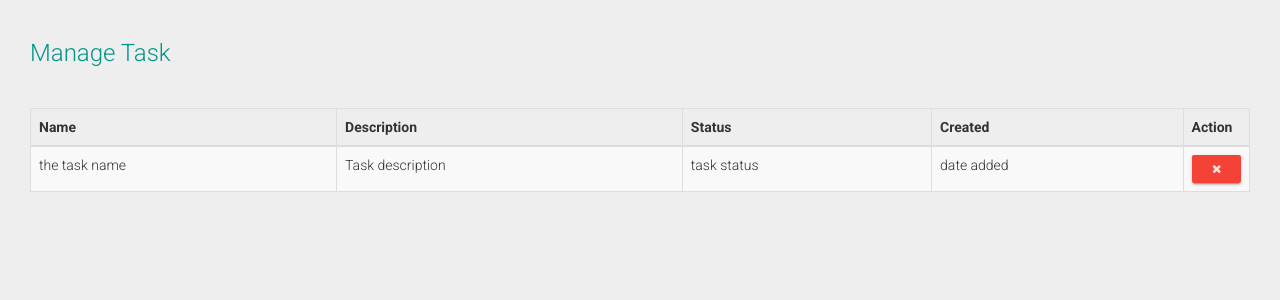
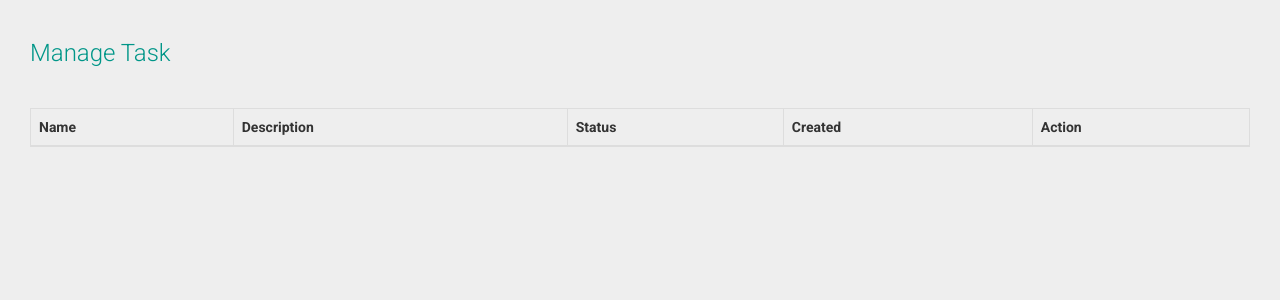
Before and after one commit to MattN1014/task-manager, a PHP site: page /tasks.php in a window 1280 px wide. Shown: the part 60-360 px from the top of the page. Run offline with PHP 8.4, Linux system fonts and the light colour scheme; lists and menus that the app fills with data are empty; some libraries are stand-ins or nearby versions.

Commit message:
Removed the table row which holds the data so i can now be dynamically populated witht he data that has been inserted

```diff
--- a/tasks.php
+++ b/tasks.php
@@ -12,16 +12,7 @@
                     <tr><th>Name</th><th>Description</th><th>Status</th><th>Created</th><th>Action</th></tr>
                 </thead>
 
-                <tbody id="task-list">
-                    <tr>
-                        <td><div>the task name</div></td>
-                        <td><div> Task description</div></td>
-                        <td><div>task status</div></td>
-                        <td>date added</td>
-                        <td style="width: 5%;"><button class="btn btn-raised btn-danger btn-sm" style="margin: 0;"><i class="fa fa-times"></i></button>
-                        </td>
-                    </tr>
-                </tbody>
+                <tbody id="task-list"></tbody>
             </table>
         </section>
     </div>
```
